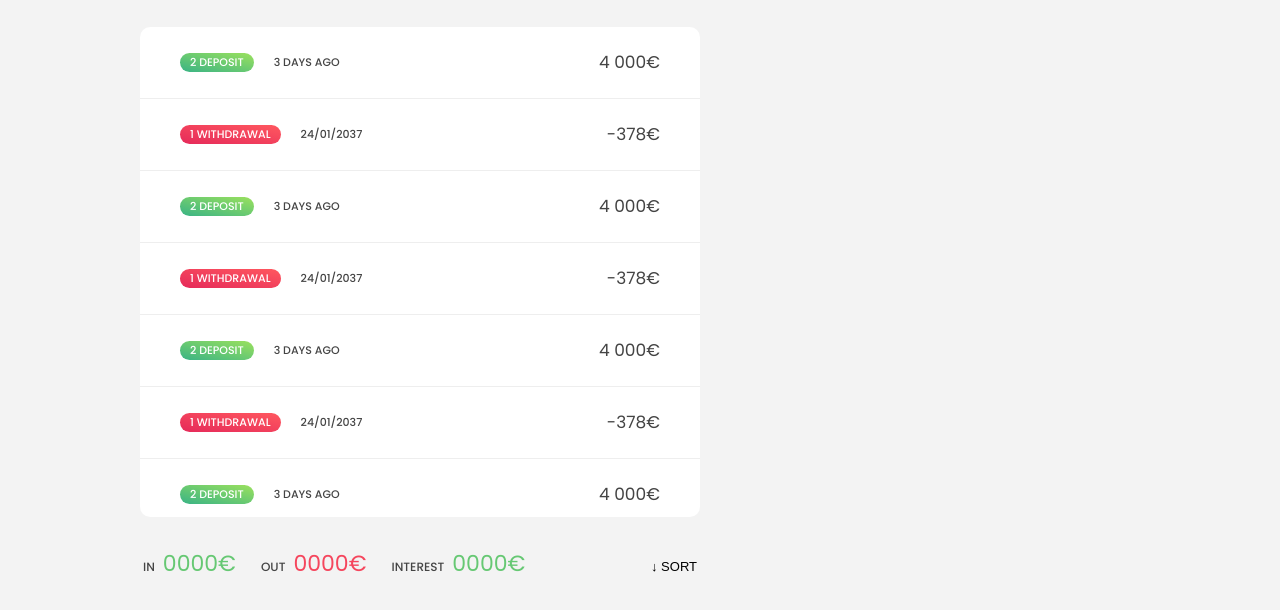
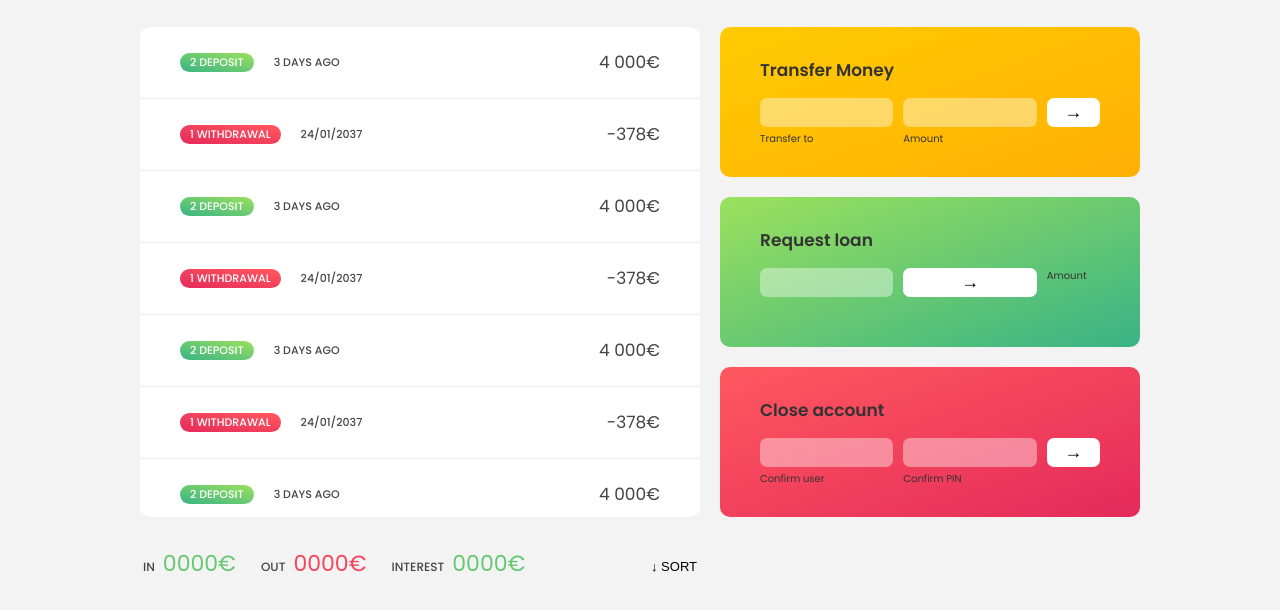
Before and after one commit to habiburrahman26/bankist-app, a plain HTML site: page index.html in a window 1280 px wide. Shown: the part 184-794 px from the top of the page. Drawn offline with Linux system fonts and the light colour scheme.

Commit message:
add operation style

```diff
--- a/css/style.css
+++ b/css/style.css
@@ -13,9 +13,13 @@
   --color-gray-dark-1: #777;
   --color-gray-dark-2: #888;
   --color-dark-green: #39b385;
+  --color-dark-green-2: #66c873;
   --color-light-green: #9be15d;
   --color-dark-pink: #e52a5a;
+  --color-dark-pink-2: #f5465d;
   --color-light-pink: #ff585f;
+  --color-dark-yellow: #ffb003;
+  --color-light-yellow: #ffcb03;
 }
 
 html {
@@ -210,11 +214,11 @@ nav {
 
 .summary__value--in,
 .summary__value--interest {
-  color: #66c873;
+  color: var(--color-dark-green-2);
 }
 
 .summary__value--out {
-  color: #f5465d;
+  color: var(--color-dark-pink-2);
 }
 
 .btn--sort {
@@ -225,3 +229,81 @@ nav {
   font-weight: 500;
   cursor: pointer;
 }
+
+/* Opetaion */
+.operation {
+  border-radius: 1rem;
+  padding: 3rem 4rem;
+  color: #333;
+}
+
+.operation--transfer {
+  background-image: linear-gradient(
+    to top left,
+    var(--color-dark-yellow),
+    var(--color-light-yellow)
+  );
+}
+
+.operation--loan {
+  background-image: linear-gradient(
+    to top left,
+    var(--color-dark-green),
+    var(--color-light-green)
+  );
+}
+
+.operation--close {
+  background-image: linear-gradient(
+    to top left,
+    var(--color-dark-pink),
+    var(--color-light-pink)
+  );
+}
+
+h2 {
+  margin-bottom: 1.5rem;
+  font-size: 1.7rem;
+  font-weight: 600;
+  color: #333;
+}
+
+.form {
+  display: grid;
+  grid-template-columns: 2.5fr 2.5fr 1fr;
+  grid-template-rows: auto auto;
+  gap: 0.4rem 1rem;
+}
+
+.form__input {
+  width: 100%;
+  background-color: rgba(255, 255, 255, 0.4);
+  border: none;
+  font-family: inherit;
+  font-size: 1.5rem;
+  text-align: center;
+  color: #333;
+  padding: 0.3rem 1rem;
+  border-radius: 0.7rem;
+  transition: all 0.3s;
+}
+
+.form__input:focus {
+  outline: none;
+  background-color: rgba(255, 255, 255, 0.6);
+}
+
+
+.form__btn {
+  border: none;
+  border-radius: 0.7rem;
+  font-size: 1.8rem;
+  background-color: #fff;
+  cursor: pointer;
+  transition: all 0.3s;
+}
+
+.form__btn:focus {
+  outline: none;
+  background-color: rgba(255, 255, 255, 0.8);
+}
--- a/index.html
+++ b/index.html
@@ -110,6 +110,44 @@
         <p class="summary__value summary__value--interest">0000€</p>
         <button class="btn--sort">&downarrow; SORT</button>
       </div>
+
+      <!-- OPERATION: transfer -->
+      <div class="operation operation--transfer">
+        <h2>Transfer Money</h2>
+        <form class="form form--transfer">
+          <input type="text" class="form__input form__input--to" />
+          <input type="number" class="form__input form__input--amount" />
+          <button class="form__btn form__btn--transfer">&rarr;</button>
+          <label class="form__label">Transfer to</label>
+          <label class="form__label">Amount</label>
+        </form>
+      </div>
+
+      <!-- OPERATION: LOAN -->
+      <div class="operation operation--loan">
+        <h2>Request loan</h2>
+        <form class="form form--loan">
+          <input type="number" class="form__input form__input--loan-amount" />
+          <button class="form__btn form__btn--loan">&rarr;</button>
+          <label class="form__label form__label--loan">Amount</label>
+        </form>
+      </div>
+
+      <!-- OPERATION: CLOSE -->
+      <div class="operation operation--close">
+        <h2>Close account</h2>
+        <form class="form form--close">
+          <input type="text" class="form__input form__input--user" />
+          <input
+            type="password"
+            maxlength="6"
+            class="form__input form__input--pin"
+          />
+          <button class="form__btn form__btn--close">&rarr;</button>
+          <label class="form__label">Confirm user</label>
+          <label class="form__label">Confirm PIN</label>
+        </form>
+      </div>
     </main>
   </body>
 </html>
```
